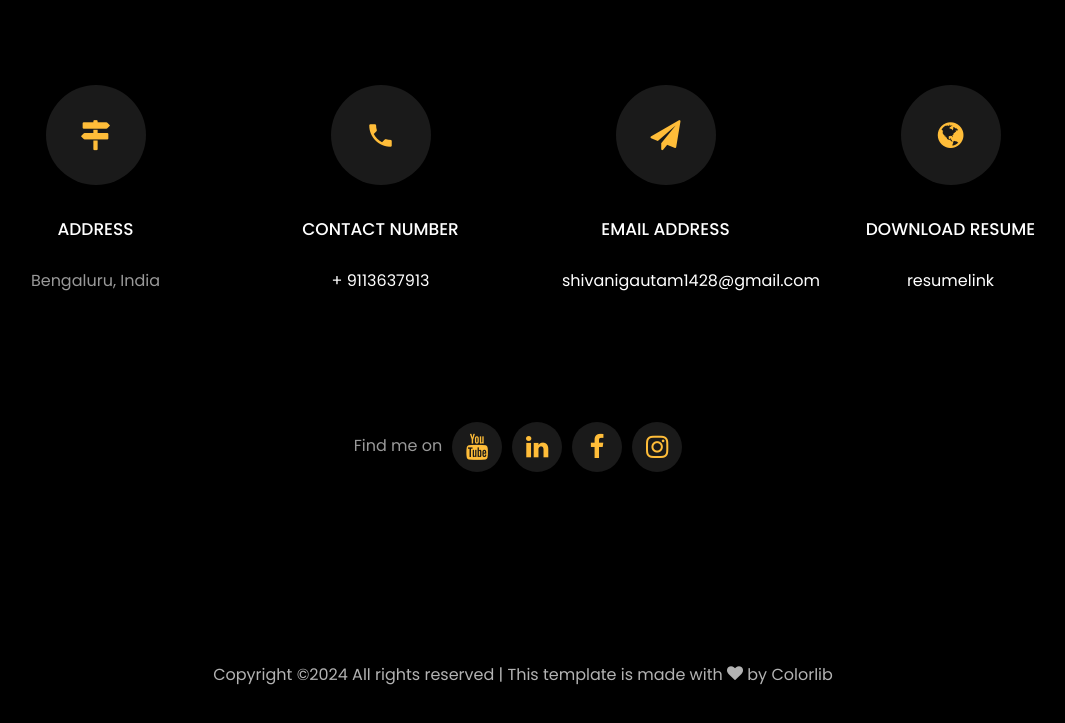
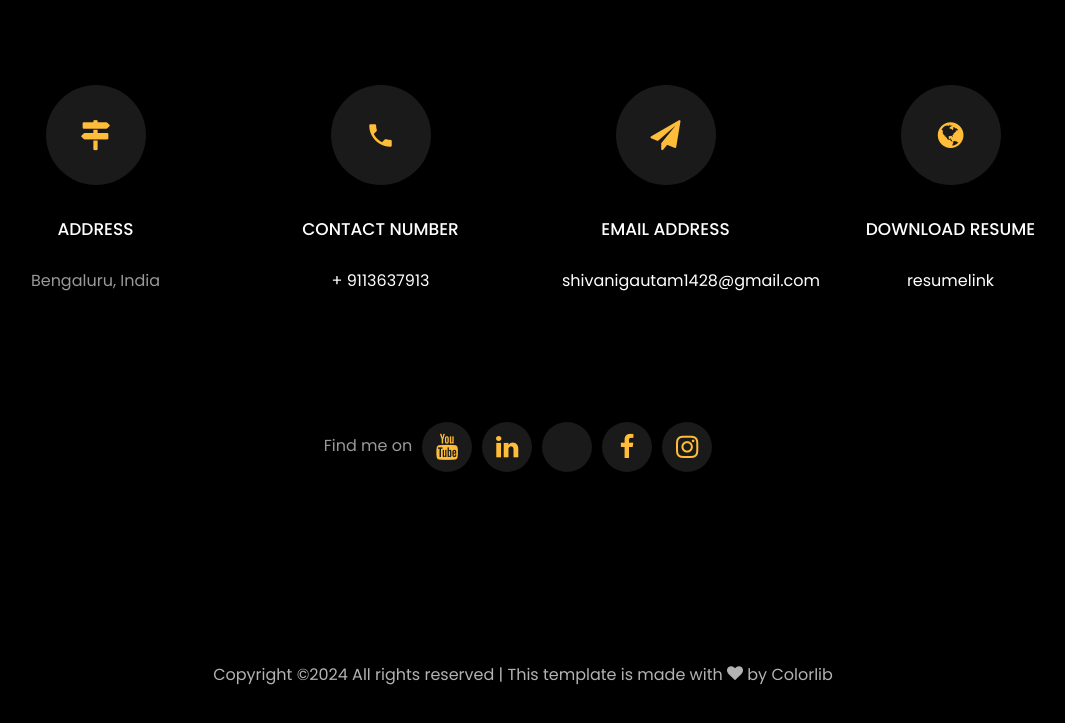
Before and after one commit to sampleshivigithub/sampleshivigithub.github.io, a plain HTML site: page index.html in a window 1280 px wide. Shown: the part 5702-6425 px from the top of the page, without its empty margins (117-1182 px from the left). Drawn offline with Linux system fonts and the light colour scheme; files whose address does not match are found by name.

Commit message:
Update index.html

```diff
--- a/index.html
+++ b/index.html
@@ -606,7 +606,7 @@
 					  <li class="ftco-animate normal-txt">Find me on  </li>
 					  <li class="ftco-animate"><a href="https://www.youtube.com/channel/UCOdnVFI1buTA7TO2i5vNMCw"><span class="icon-youtube"></span></a></li>
 					  <li class="ftco-animate"><a href="https://www.linkedin.com/in/shivani-gautam-4a86312a9/"><span class="icon-linkedin"></span></a></li>
-					  <!-- <li class="ftco-animate"><a href="https://twitter.com/rishabhnmishra"><span class="icon-twitter"></span></a></li> -->
+					   <li class="ftco-animate"><a href="https://www.naukrigulf.com/mnj/userProfile/myCV?source=dashboard_profile"><span class="icon-naukrigulf"></span></a></li>
 					  <li class="ftco-animate"><a href="https://www.facebook.com/profile.php?id=100046077213218"><span class="icon-facebook"></span></a></li>
 				      <li class="ftco-animate"><a href="https://www.instagram.com/shivanigautam667953/?hl=en"><span class="icon-instagram"></span></a></li>
 					</ul>
```
